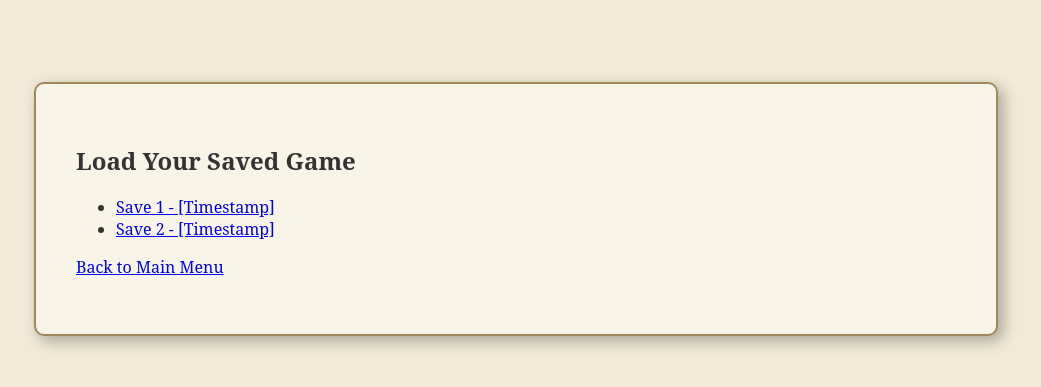
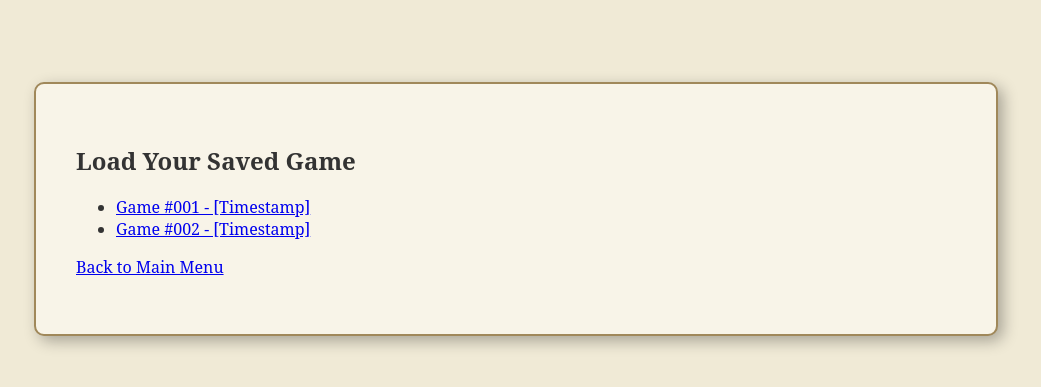
Before and after one commit to ssheraliev/alk-oop-flask-project, a Python web app: template templates/load_game.html in a window 1280 px wide. Shown: the part 191-578 px from the top of the page, without its empty margins (124-1165 px from the left). Run offline with Jinja, Linux system fonts and the light colour scheme; the template is opened without the code that fills it, so the values that code supplies are empty; some libraries are stand-ins or nearby versions; some web fonts are replaced.

```diff
--- a/templates/load_game.html
+++ b/templates/load_game.html
@@ -5,8 +5,8 @@
 {% block content %}
     <h2>Load Your Saved Game</h2>
     <ul>
-        <li><a href="#">Save 1 - [Timestamp]</a></li>
-        <li><a href="#">Save 2 - [Timestamp]</a></li>
+        <li><a href="#">Game #001 - [Timestamp]</a></li>
+        <li><a href="#">Game #002 - [Timestamp]</a></li>
         </ul>
     <p><a href="{{ url_for('index') }}">Back to Main Menu</a></p>
 {% endblock %}
```
